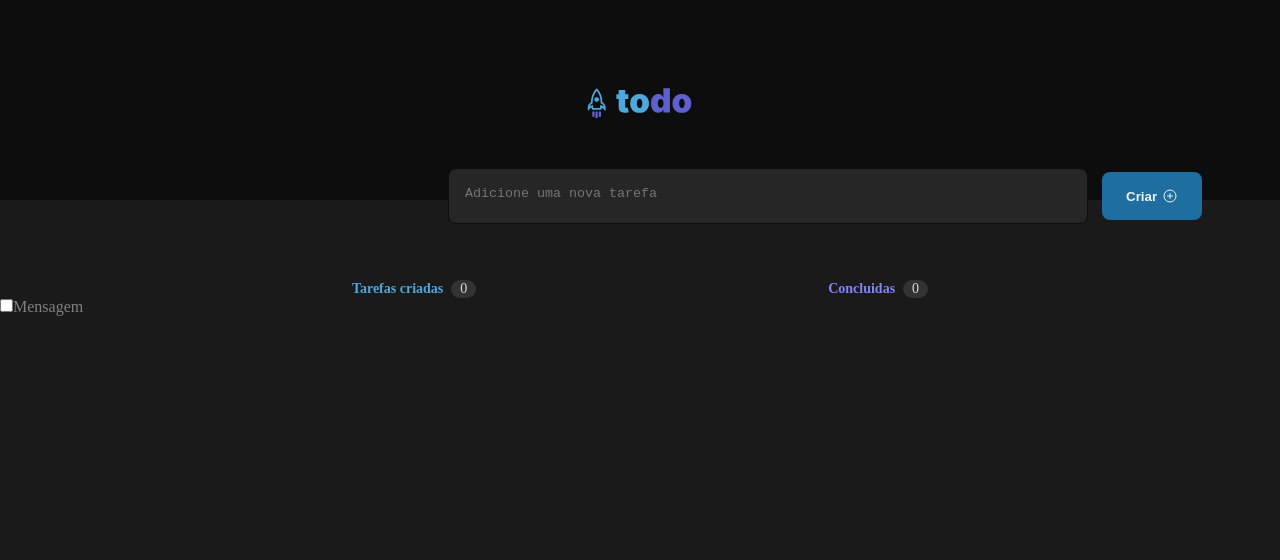
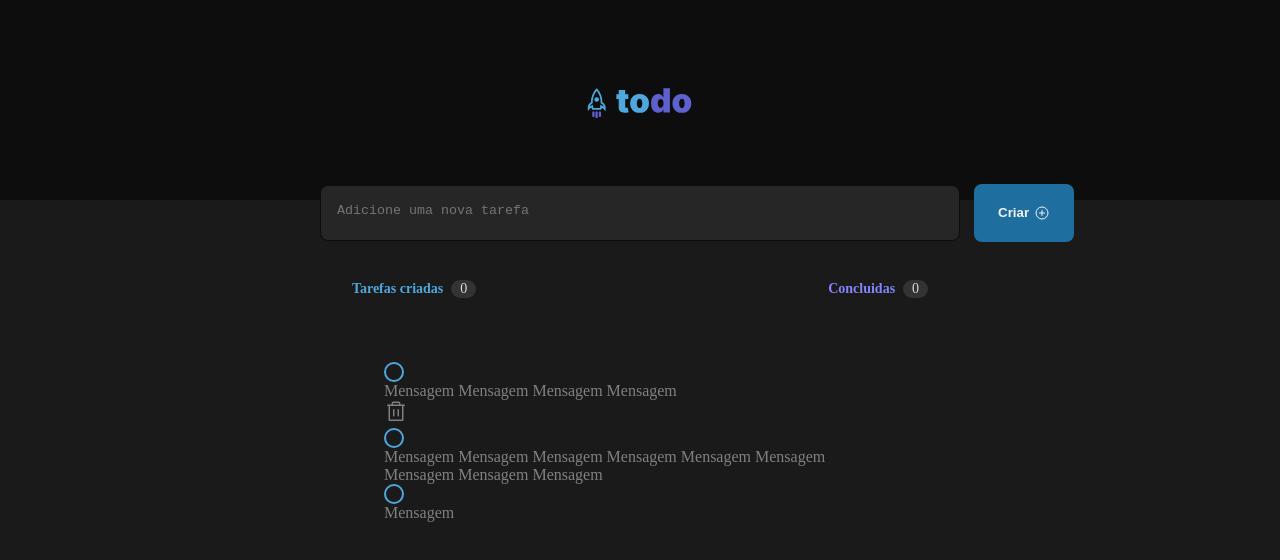
Before and after one commit to CaioMVargas/to-do-list, a React (Vite) app: page / in a window 1280 px wide. Shown: the top 560 px of the page. Built offline with nearby package versions, Linux system fonts and the light colour scheme.

Commit message:
Estilizando as Tarefas

```diff
--- a/src/components/NewTask.module.css
+++ b/src/components/NewTask.module.css
@@ -3,8 +3,8 @@
     align-items: center;
     flex-direction: column;
     position: absolute;
-    top: 10.5rem;
-    left: 28rem;
+    top: 23%;
+    left: 25%;
 }
 
 .form{
@@ -35,7 +35,7 @@
     display: flex;
     align-items: center;
     gap: 5px;
-    padding: 1rem 1.5rem;
+    padding: 1.3rem 1.5rem;
     border-radius: 8px;
     border: 0;
     background: var(--blue-dark);
--- a/src/components/Tasks.jsx
+++ b/src/components/Tasks.jsx
@@ -1,8 +1,9 @@
-import styles from './Tasks.module.css';
+import { Trash } from "phosphor-react";
+import styles from "./Tasks.module.css";
 
 export function Tasks() {
-    return(
-        <div>
+  return (
+    <>
       <header className={styles.container}>
         <div className={styles.countNumber}>
           <strong className={styles.tasksCreated}>Tarefas criadas</strong>
@@ -13,14 +14,30 @@ export function Tasks() {
           <span>0</span>
         </div>
       </header>
-            <footer>
+      <footer className={styles.list}>
+        <div className={styles.checkbox}>
           <div>
-                    <label>
             <input type="checkbox" name="checkbox1" id="checkbox1" />
-                        Mensagem
+            <label htmlFor="checkbox1">
+              Mensagem Mensagem Mensagem Mensagem
+            </label>
+            <button title="Deletar comentário">
+            <Trash size={24}/>
+            </button>
+          </div>
+          <div>
+            <input type="checkbox" name="checkbox2" id="checkbox2" />
+            <label htmlFor="checkbox2">
+              Mensagem Mensagem Mensagem Mensagem Mensagem Mensagem Mensagem
+              Mensagem Mensagem
             </label>
           </div>
+          <div>
+            <input type="checkbox" name="checkbox3" id="checkbox3" />
+            <label htmlFor="checkbox3">Mensagem</label>
+          </div>
+        </div>
       </footer>
-        </div>
-    )
+    </>
+  );
 }
--- a/src/components/Tasks.module.css
+++ b/src/components/Tasks.module.css
@@ -2,6 +2,15 @@
     display: flex;
     justify-content: space-evenly;
     margin-top: 5rem;
+}
+
+.list{
+    display: flex;
+    flex-direction: column;
+    justify-content:center;
+    align-items: flex-start;
+    gap: 0.5rem;
+    padding: 4rem 30%;
 }
 
 .countNumber{
@@ -28,3 +37,96 @@
     font-size: 0.875rem;
     color: var(--purple);
 }
+
+.checkbox {
+    display: flex;
+    flex-direction: column;
+  }
+
+.checkbox label {
+    display: flex;
+    align-items: center;
+    cursor: pointer;
+  }
+
+.checkbox button{
+  background: transparent;
+  border: 0;
+  color: var(--gray-300);
+  cursor: pointer;
+  line-height: 0;
+  border-radius: 2px;
+}
+
+.checkbox button:hover{
+  color: var(--danger);
+}
+
+input[type="checkbox"] {
+    appearance: none;
+    position: relative;
+    cursor: pointer;
+    display: flex;
+    align-items: center;
+    margin-right: 8px;
+  }
+
+input[type="checkbox"]:before {
+    content: "";
+    border-radius: 20px;
+    border: 2px solid var(--blue);
+    display: inline-block;
+    position: relative;
+    width: 1rem;
+    height: 1rem;
+    margin-right: 8px;
+    background-color: transparent;
+    transition: all 0.2s ease;
+  }
+input[type="checkbox"]:hover:before {
+    border-color: transparent;
+    opacity: 0.8;
+  }
+
+input[type="checkbox"]:checked:before {
+    border-color: transparent;
+  }
+
+input[type="checkbox"]:hover:after {
+    content: "\2713";
+    color: #fff;
+    display: flex;
+    align-items: center;
+    justify-content: center;
+    width: 19px;
+    height: 19px;
+    border-radius: 20px;
+    background: var(--purple-dark);
+    position: absolute;
+    font-size: 1em;
+    top: 50%;
+    transform: translateY(-50%);
+    left: 0;
+    opacity: 0.5;
+  }
+
+input[type="checkbox"]:checked:hover:after{
+  opacity: 1;
+}
+
+input[type="checkbox"]:checked:after {
+    content: "\2713";
+    color: #fff;
+    display: flex;
+    align-items: center;
+    justify-content: center;
+    width: 19px;
+    height: 19px;
+    border-radius: 20px;
+    background: var(--purple-dark);
+    position: absolute;
+    font-size: 1em;
+    top: 50%;
+    transform: translateY(-50%);
+    left: 0;
+  }
```
Lines whose indentation alone changed are shown as unchanged.
